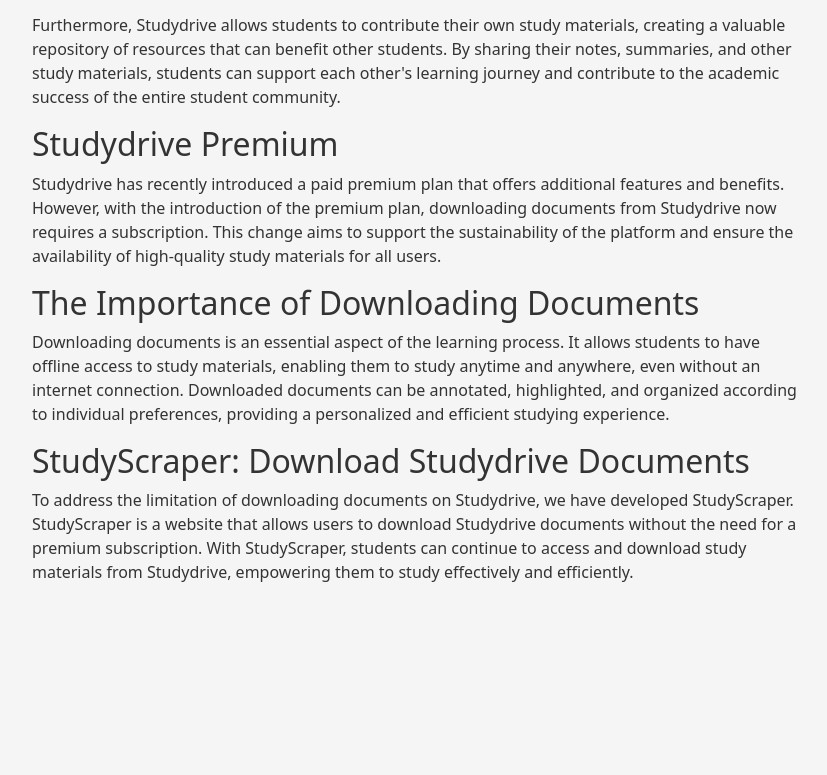
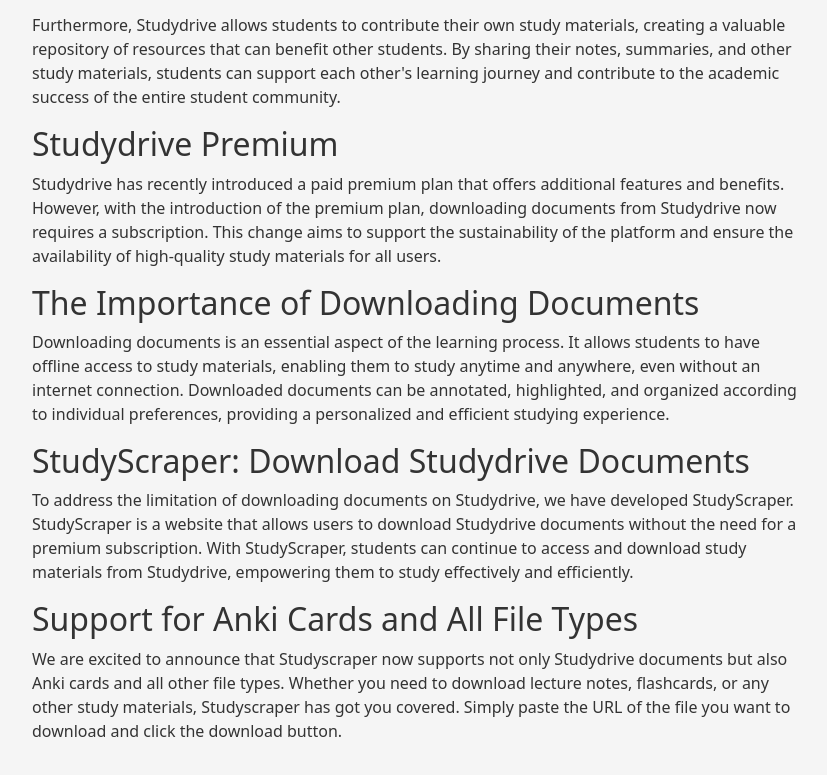
Before and after one commit to the-codeboy/studyscraper-rs, a plain HTML site: page static/index.html in a window 1280 px wide. Shown: the part 1849-2624 px from the top of the page, without its empty margins (220-1047 px from the left). Before the commit the page ends 2469 px from the top, so only its background shows below. Drawn offline with nearby package versions, Linux system fonts and the light colour scheme.

Commit message:
Add text about all file types supported

```diff
--- a/static/index.html
+++ b/static/index.html
@@ -140,6 +140,10 @@
             <h2>StudyScraper: Download Studydrive Documents</h2>
             <p>
             To address the limitation of downloading documents on Studydrive, we have developed StudyScraper. StudyScraper is a website that allows users to download Studydrive documents without the need for a premium subscription. With StudyScraper, students can continue to access and download study materials from Studydrive, empowering them to study effectively and efficiently.
+            </p>
+          <h2>Support for Anki Cards and All File Types</h2>
+          <p>
+          We are excited to announce that Studyscraper now supports not only Studydrive documents but also Anki cards and all other file types. Whether you need to download lecture notes, flashcards, or any other study materials, Studyscraper has got you covered. Simply paste the URL of the file you want to download and click the download button.
           </p>
         </div>
       </div>
```
